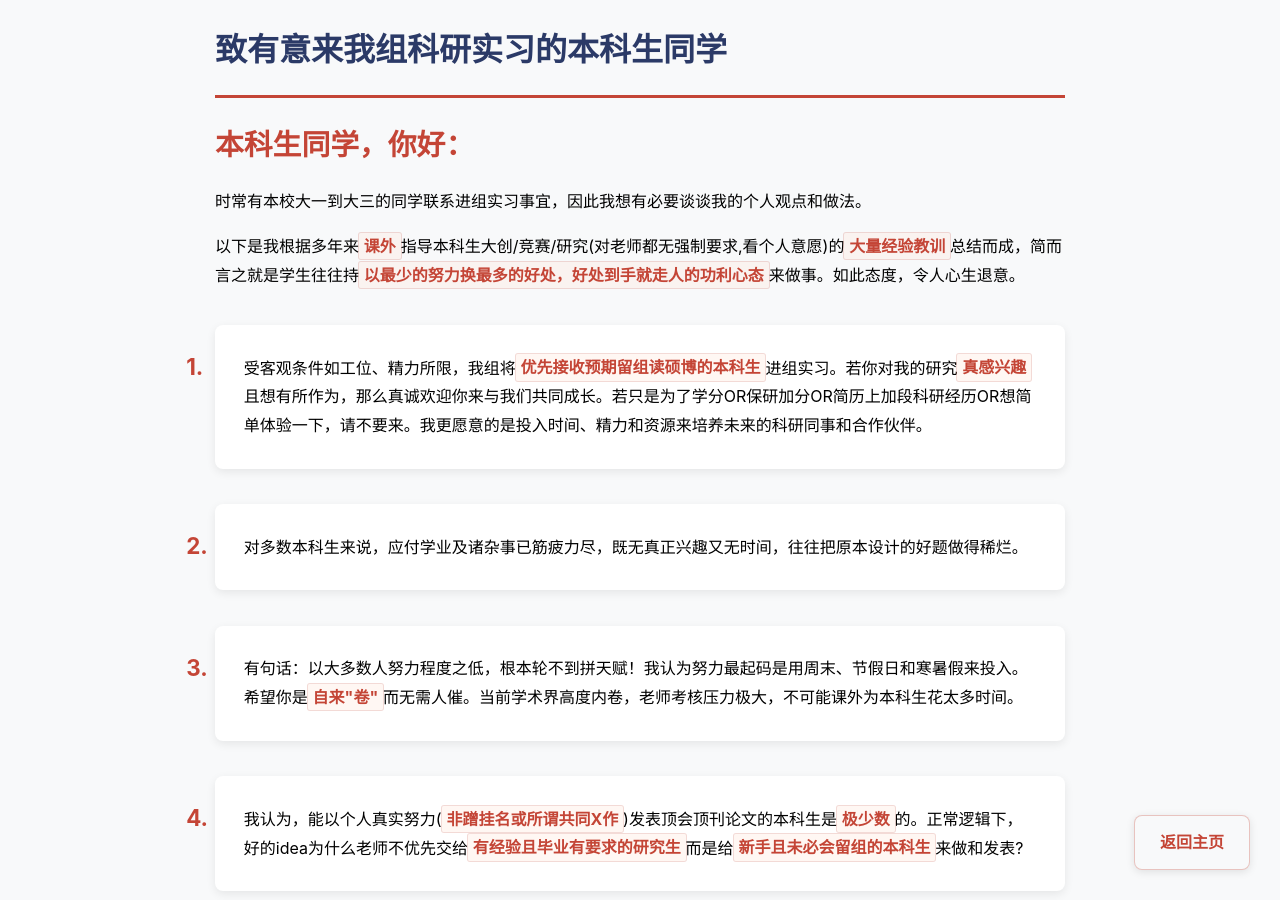
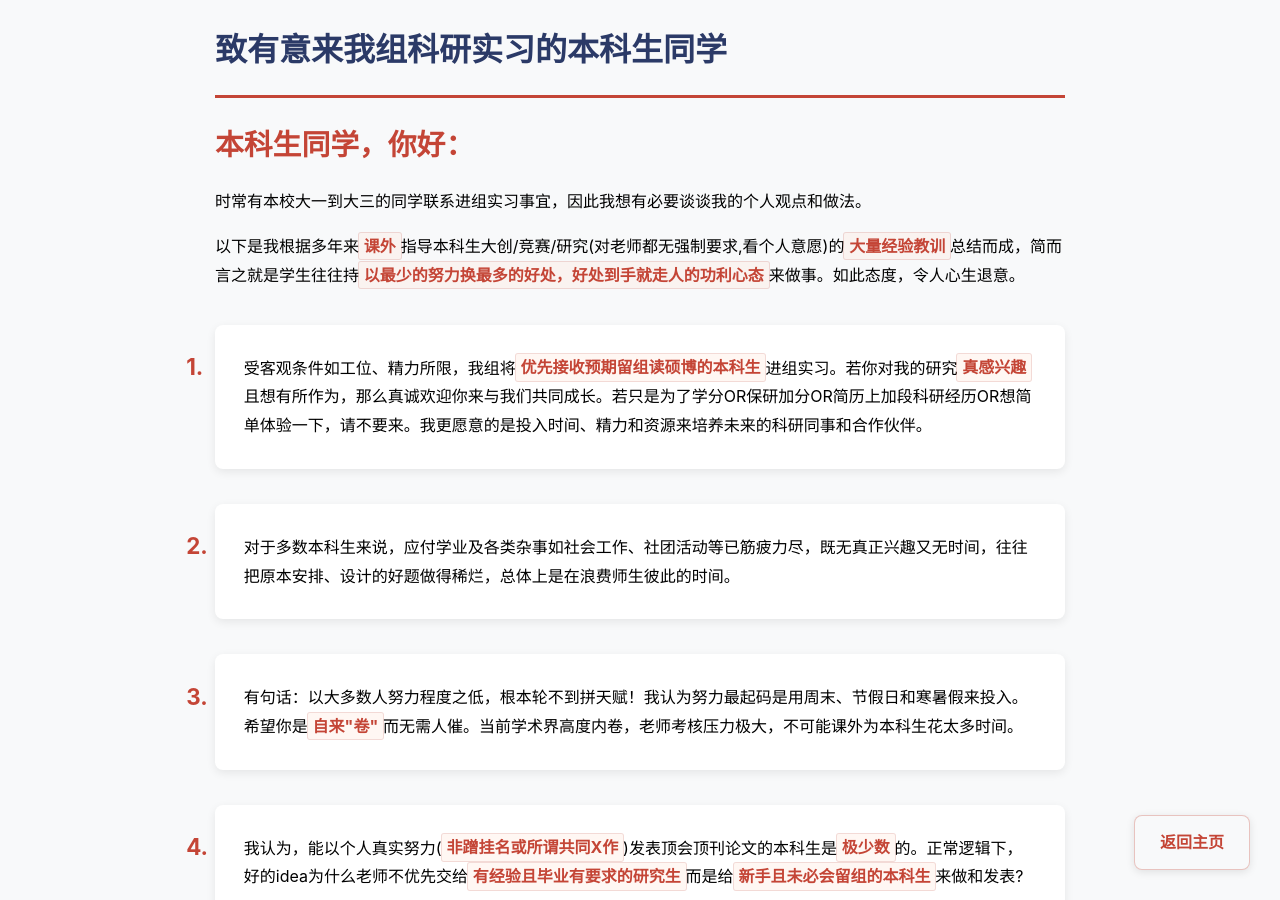
Before and after one commit to fangvv/Homepage, a Jekyll site: the page faq.html, which Jekyll copies as it is, in a window 1280 px wide and 900 px high. Built offline with Jekyll 4.4.1, drawn with Linux system fonts in a browser that asks for light colours; comment, search, counter and statistics services are not loaded.

Commit message:
update faqs and images

```diff
--- a/faq.html
+++ b/faq.html
@@ -121,7 +121,7 @@ strong:hover {
     <ol>
 <li>受客观条件如工位、精力所限，我组将<strong>优先接收预期留组读硕博的本科生</strong>进组实习。若你对我的研究<strong>真感兴趣</strong>且想有所作为，那么真诚欢迎你来与我们共同成长。若只是为了学分OR保研加分OR简历上加段科研经历OR想简单体验一下，请不要来。我更愿意的是投入时间、精力和资源来培养未来的科研同事和合作伙伴。</li>
 
-<li>对多数本科生来说，应付学业及诸杂事已筋疲力尽，既无真正兴趣又无时间，往往把原本设计的好题做得稀烂。</li>
+<li>对于多数本科生来说，应付学业及各类杂事如社会工作、社团活动等已筋疲力尽，既无真正兴趣又无时间，往往把原本安排、设计的好题做得稀烂，总体上是在浪费师生彼此的时间。</li>
 
 <li>有句话：以大多数人努力程度之低，根本轮不到拼天赋！我认为努力最起码是用周末、节假日和寒暑假来投入。希望你是<strong>自来"卷"</strong>而无需人催。当前学术界高度内卷，老师考核压力极大，不可能课外为本科生花太多时间。</li>
 
```
Also changed, not shown: 1 other file.
